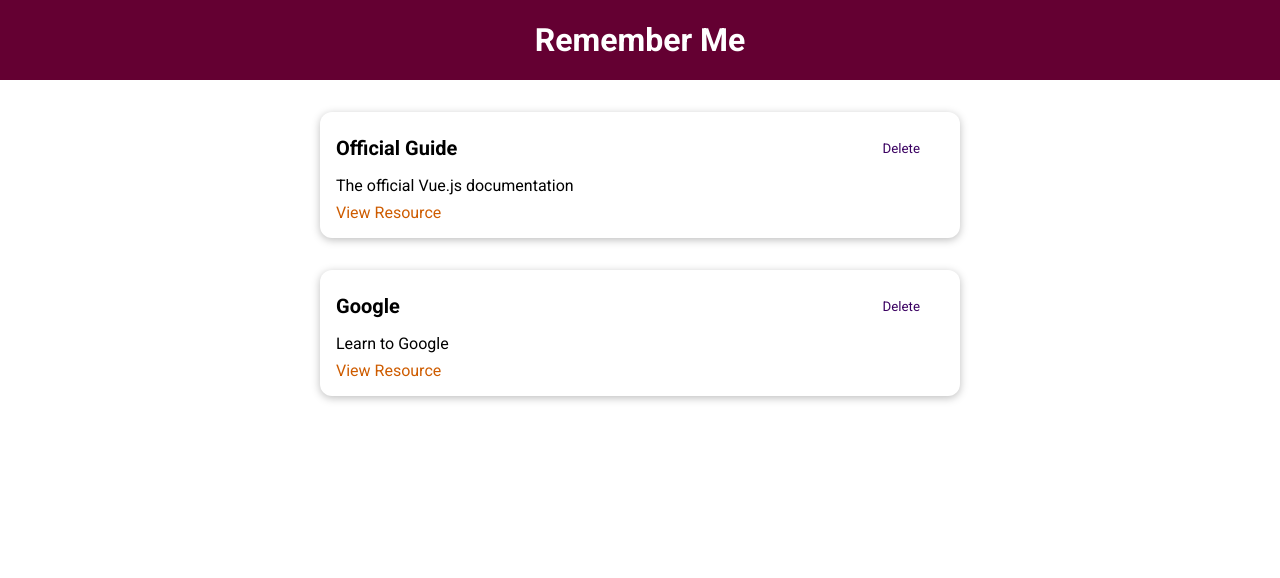
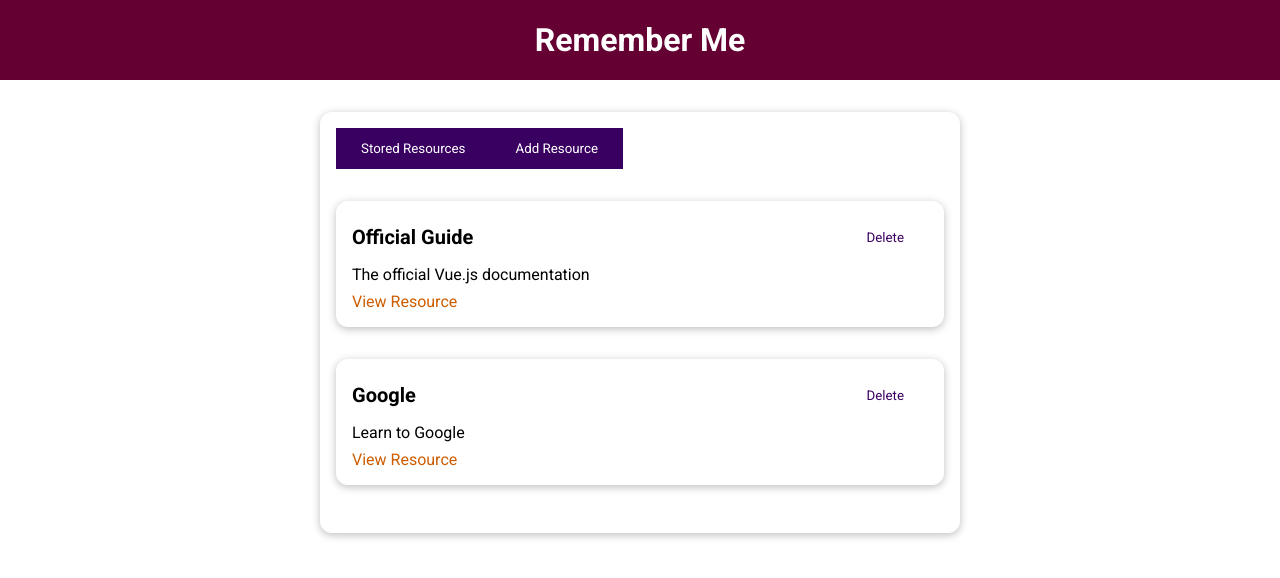
Before and after one commit to Siffersari/studious-guacamole, a Vue app: page / in a window 1280 px wide. Shown: the top 578 px of the page. Built offline with nearby package versions, Linux system fonts and the light colour scheme.

Commit message:
Dynamic components & attribute fallthrough

```diff
--- a/src/App.vue
+++ b/src/App.vue
@@ -1,15 +1,15 @@
 <template>
   <TheHeader title="Remember Me" />
-  <StoredResources :storedResources="storedResources" />
+  <TheResource />
 </template>
 
 <script>
-import StoredResources from "./components/learning-resources/StoredResources.vue";
+import TheResource from "./components/learning-resources/TheResource.vue";
 import TheHeader from "./components/layouts/TheHeader.vue";
 
 export default {
   components: {
-    StoredResources,
+    TheResource,
     TheHeader,
   },
   data() {
@@ -30,6 +30,11 @@
       ],
     };
   },
+  provide() {
+    return {
+      storedResources: this.storedResources,
+    };
+  },
 };
 </script>
 
--- /dev/null
+++ b/src/components/learning-resources/AddResource.vue
@@ -0,0 +1,3 @@
+<template>
+  <h2>Add Resource</h2>
+</template>
--- a/src/components/learning-resources/StoredResources.vue
+++ b/src/components/learning-resources/StoredResources.vue
@@ -14,14 +14,9 @@
 import LearningResource from "./LearningResource.vue";
 
 export default {
+  inject: ["storedResources"],
   components: {
     LearningResource,
-  },
-  props: {
-    storedResources: {
-      type: Array,
-      required: true,
-    },
   },
 };
 </script>
--- /dev/null
+++ b/src/components/learning-resources/TheResource.vue
@@ -0,0 +1,31 @@
+<template>
+  <base-card>
+    <base-button @click="selectTab('stored-resources')"
+      >Stored Resources</base-button
+    >
+    <base-button @click="selectTab('add-resource')">Add Resource</base-button>
+    <component :is="selectedTab" />
+  </base-card>
+</template>
+
+<script>
+import StoredResources from "./StoredResources.vue";
+import AddResource from "./AddResource.vue";
+
+export default {
+  components: {
+    StoredResources,
+    AddResource,
+  },
+  data() {
+    return {
+      selectedTab: "stored-resources",
+    };
+  },
+  methods: {
+    selectTab(tab) {
+      this.selectedTab = tab;
+    },
+  },
+};
+</script>
```
